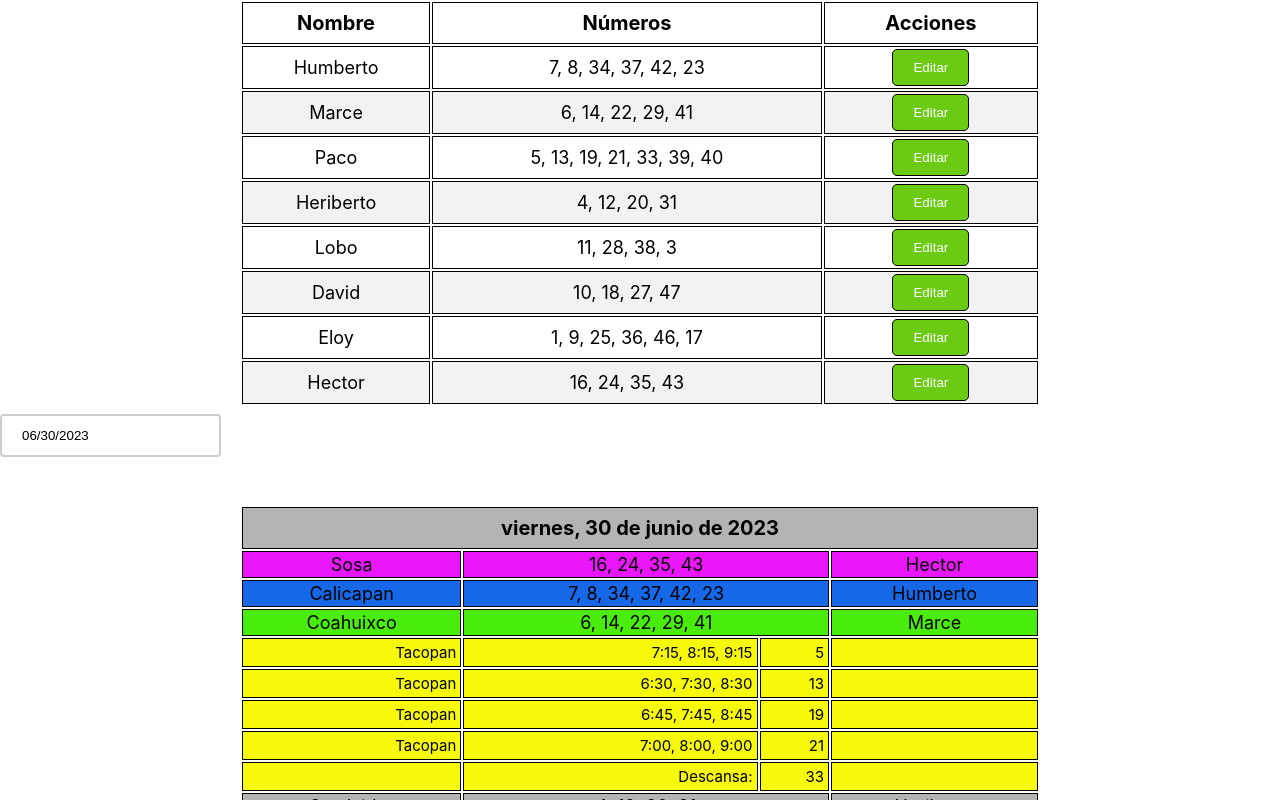
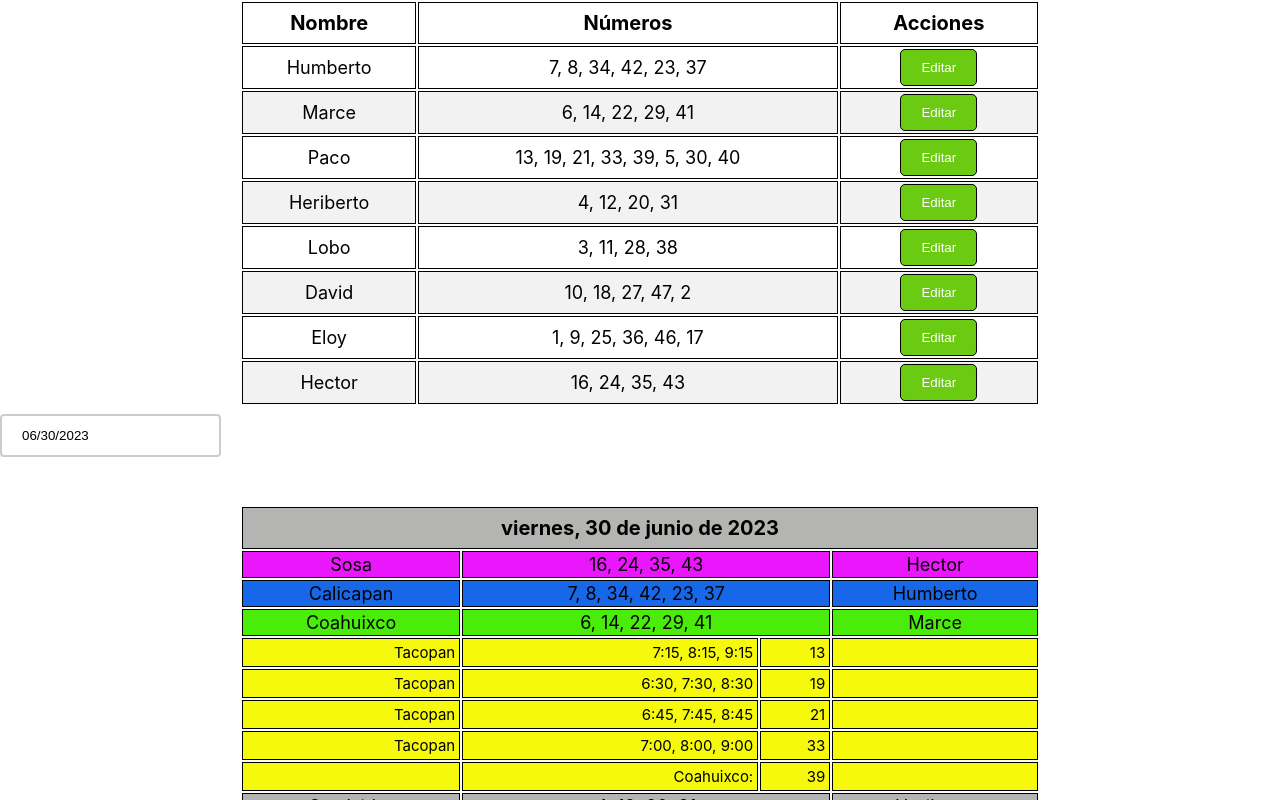
Before and after one commit to ingeabraham23/horarios, a React (Vite) app: page / in a window 1280 px wide. Shown: the top 800 px of the page. Built offline with nearby package versions, Linux system fonts and the light colour scheme.

Commit message:
Cambios menores

```diff
--- a/src/App.jsx
+++ b/src/App.jsx
@@ -15,12 +15,12 @@ function App() {
   const [fechaSeleccionada, setFechaSeleccionada] = useState(fechaActual); // Estado para la fecha seleccionada en el DatePicker, se inicializa con la fecha en que se esta ejecutando la aplicación
 
   const [grupos, setGrupos] = useState([
-    { nombre: "Humberto", numeros: [7, 8, 34, 37, 42, 23] },
+    { nombre: "Humberto", numeros: [7, 8, 34, 42, 23, 37] },
     { nombre: "Marce", numeros: [6, 14, 22, 29, 41] },
-    { nombre: "Paco", numeros: [5, 13, 19, 21, 33, 39, 40] },
+    { nombre: "Paco", numeros: [13, 19, 21, 33, 39, 5, 30, 40] },
     { nombre: "Heriberto", numeros: [4, 12, 20, 31] },
-    { nombre: "Lobo", numeros: [11, 28, 38, 3] },
-    { nombre: "David", numeros: [10, 18, 27, 47] },
+    { nombre: "Lobo", numeros: [3, 11, 28, 38] },
+    { nombre: "David", numeros: [10, 18, 27, 47, 2] },
     { nombre: "Eloy", numeros: [1, 9, 25, 36, 46, 17] },
     { nombre: "Hector", numeros: [16, 24, 35, 43] },
   ]); // Estado para los grupos de Unidades
--- a/src/components/tabla.jsx
+++ b/src/components/tabla.jsx
@@ -110,7 +110,7 @@ function Tabla({ grupos, fecha }) {
                   <tr style={{ backgroundColor: coloresFila[index] }}>
                     <td></td>
                     <td colSpan={2} className="celda-tacopan">
-                      Descansa:{" "}
+                      Coahuixco:{" "}
                     </td>
                     <td className="celda-tacopan">
                       {grupos[index].numeros[4]}
```
